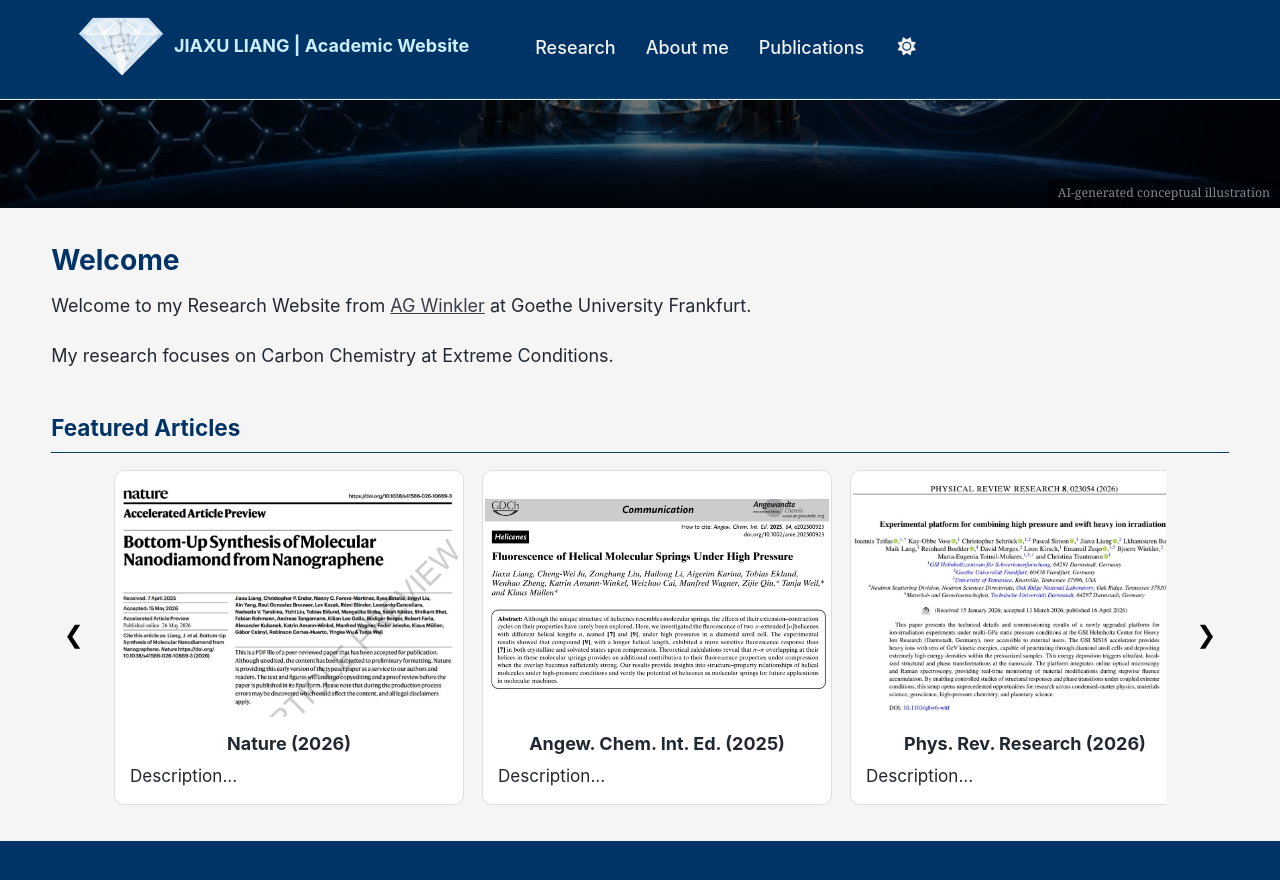
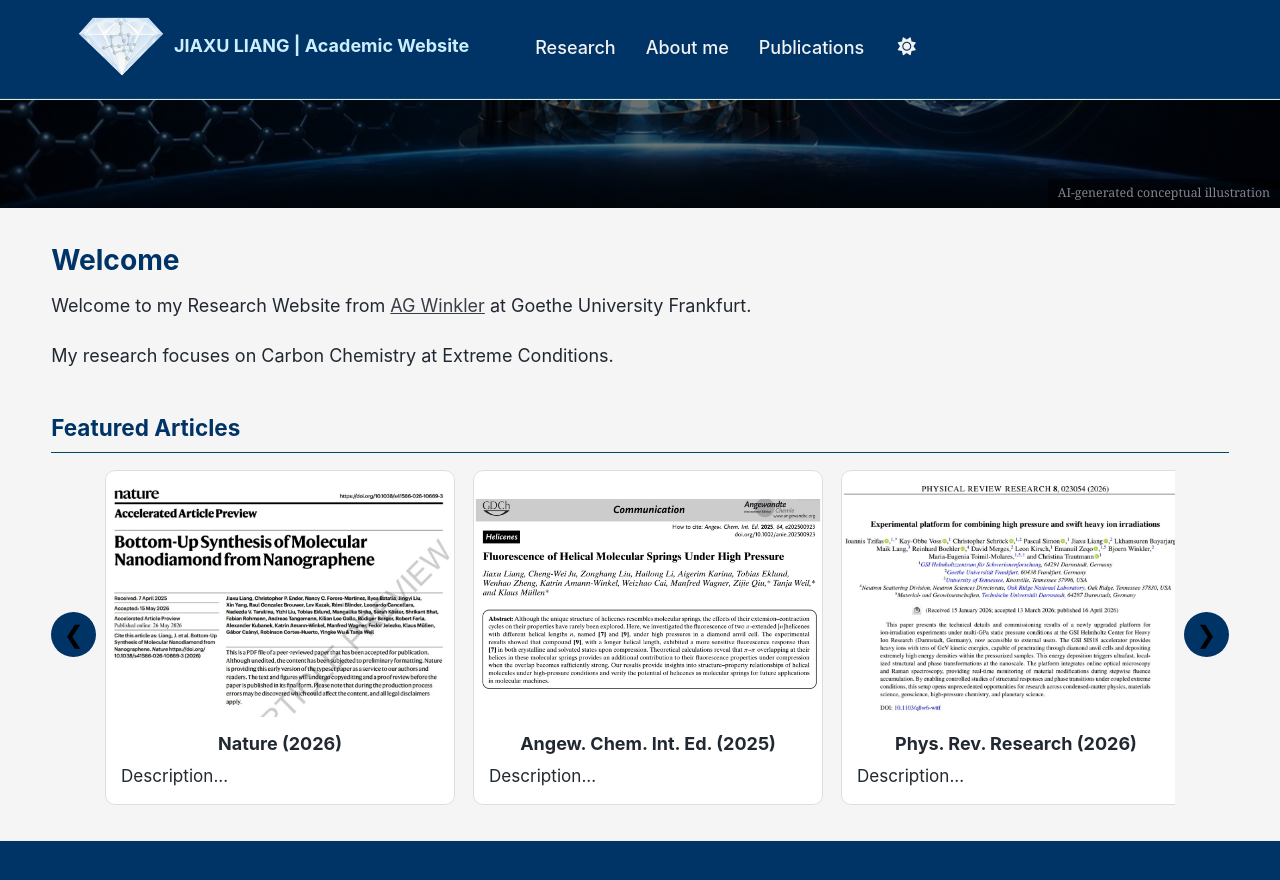
Before and after one commit to liangjiaxu-research/liangjiaxu-research.github.io, a Jekyll site: the page built from _pages/about.md, in a window 1280 px wide and 900 px high, scrolled down 341 px. Shown: the top 880 px of the window. Built offline with Jekyll 4.4.1, drawn with Linux system fonts in a browser that asks for light colours; a script bundle is joined from its source files by our own code; library files that are not in the unit come from our copies.

Commit message:
Update _custom.scss

```diff
--- a/_sass/_custom.scss
+++ b/_sass/_custom.scss
@@ -37,11 +37,11 @@ body {
 .carousel-wrapper {
     display: flex;
     align-items: center;
-    gap: 1rem;
+    gap: 0.5rem;
 }
 .carousel-btn {
     border: none;
-    background: #f5f5f5;
+    background: #003366;
     width: 45px;
     height: 45px;
     border-radius: 50%;
```
